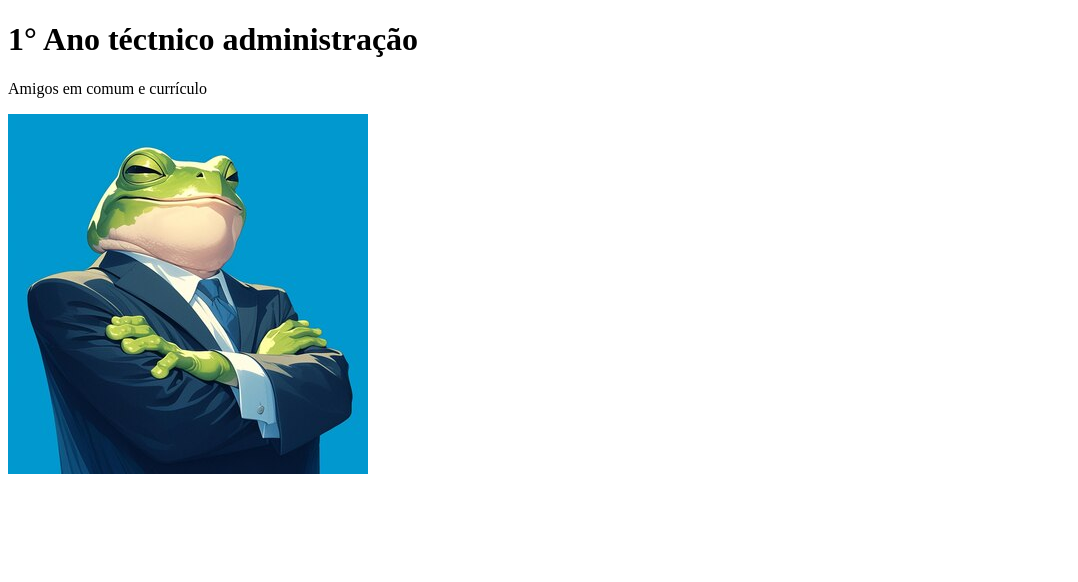
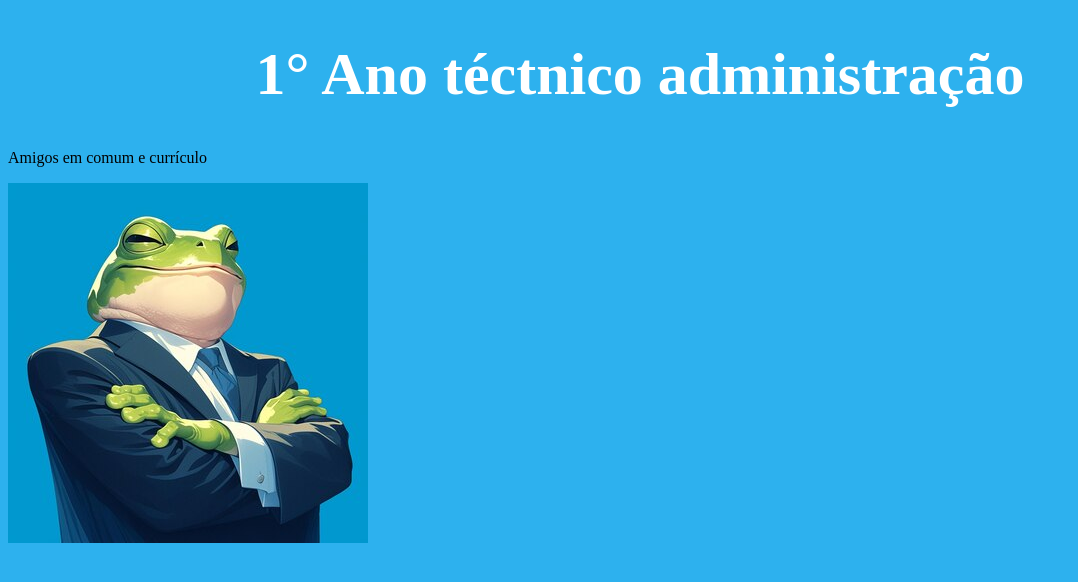
Before and after one commit to davipellenz/Meu-primeiro-projeto, a plain HTML site: page index.html in a window 1280 px wide. Shown: the whole page, without its empty margins (0-1078 px from the left). Drawn offline with Linux system fonts and the light colour scheme.

Commit message:
aula 1806

```diff
--- a/index.html
+++ b/index.html
@@ -4,6 +4,7 @@
     <meta charset="UTF-8">
     <meta name="viewport" content="width=device-width, initial-scale=1.0">
     <title>Davi</title>
+    <link rel="stylesheet" href="style.css">
 </head>
 <body>
 <h1>1° Ano téctnico administração</h1>
--- /dev/null
+++ b/style.css
@@ -0,0 +1,8 @@
+body{
+    background-color: rgb(45, 177, 238);
+}
+h1{
+    color: rgb(255, 255, 255);
+    text-align: center;
+    font-size: 60px;
+}
```
